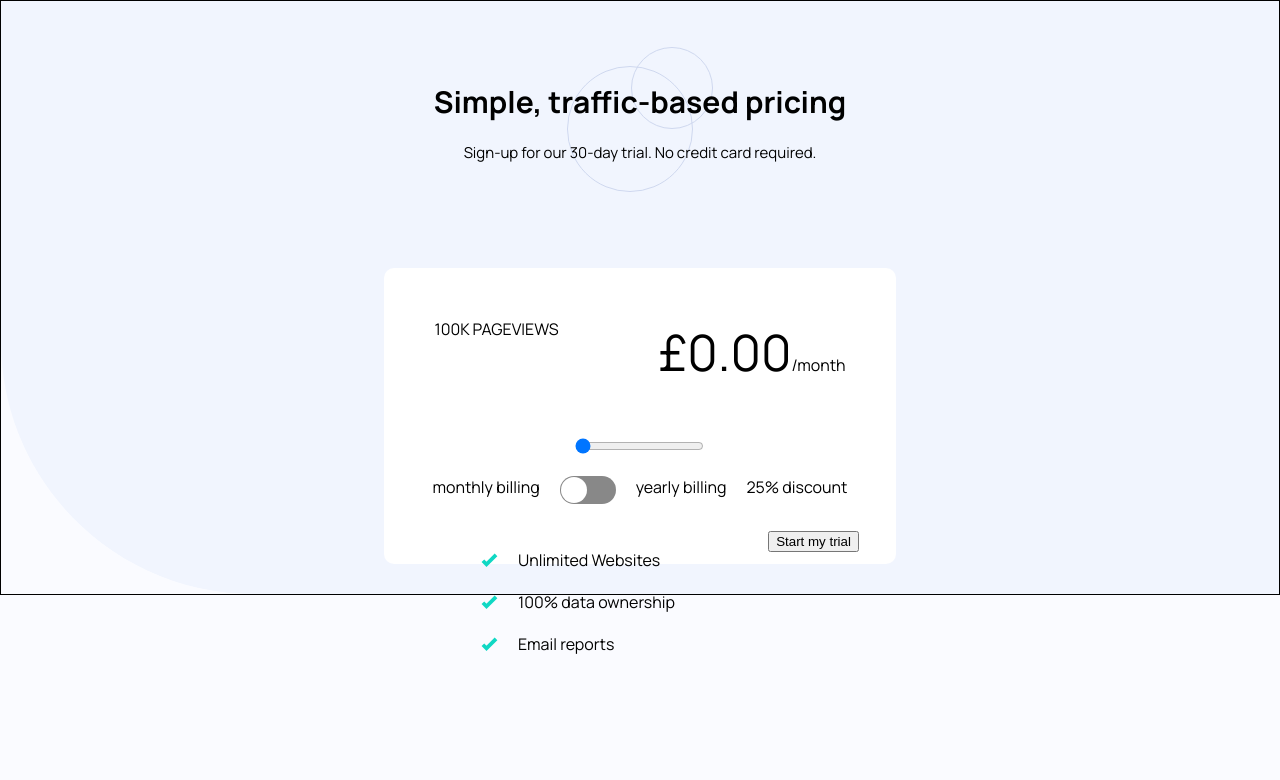
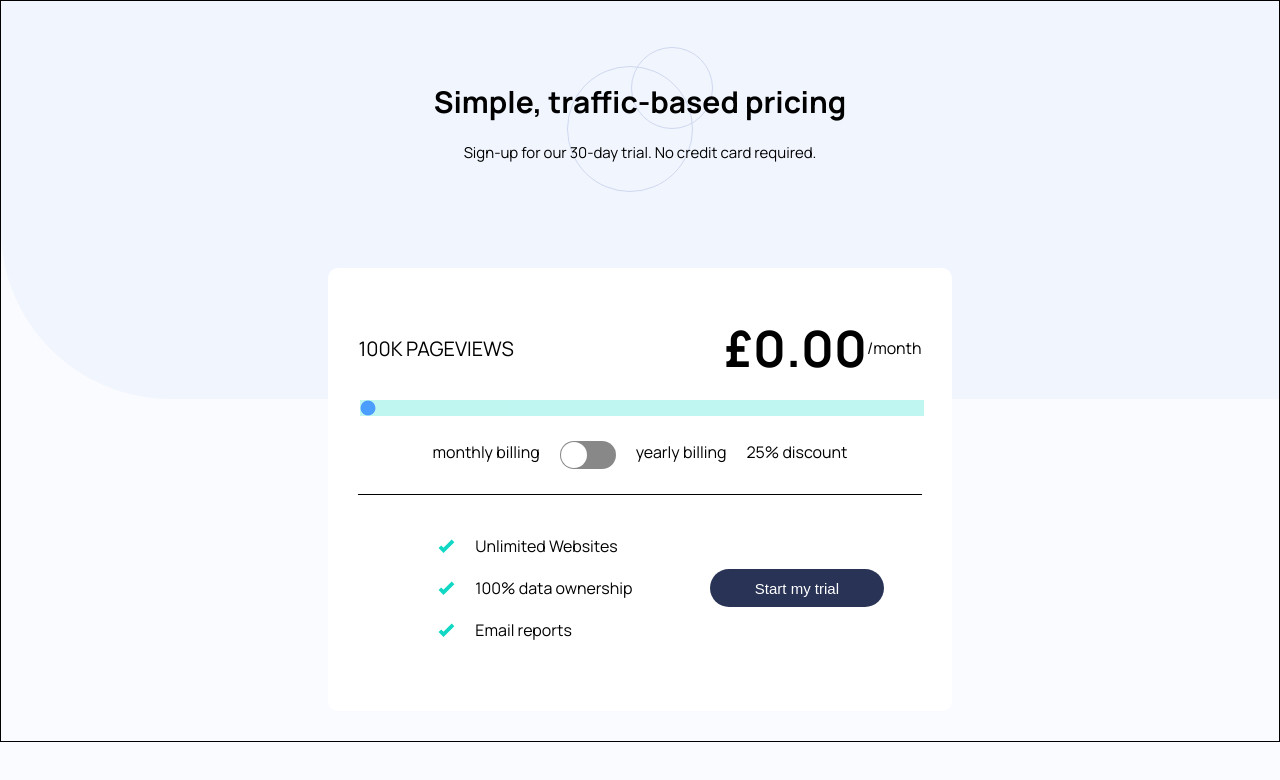
Before and after one commit to 11ma/pricing-component, a React (Create React App) app: page / in a window 1280 px wide. Shown: the top 780 px of the page. Built offline with nearby package versions, Linux system fonts and the light colour scheme.

Commit message:
styled pricing container and info

```diff
--- a/src/components/Pricing.js
+++ b/src/components/Pricing.js
@@ -5,6 +5,7 @@ import {
   Container,
   PriceContainer,
   PageViews,
+  PriceMonthYear,
   Price,
   MonthYear,
   Slider,
@@ -36,11 +37,11 @@ const Pricing = () => {
     <div className={Container}>
       <div className={PriceContainer}>
         <p className={PageViews}>100K PAGEVIEWS</p>
-        <p>
+        <p className={PriceMonthYear}>
           <span className={Price}>
             £{Number.parseFloat(applyDiscount()).toFixed(2)}
-          </span>
-          /<span className={MonthYear}>{checkMonthOrYear()}</span>
+          </span>{" "}
+          / <span className={MonthYear}>{checkMonthOrYear()}</span>
         </p>
       </div>
       <input
--- a/src/modules/Pricing.module.scss
+++ b/src/modules/Pricing.module.scss
@@ -1,30 +1,46 @@
 .Container {
   // border: 1px solid black;
-  display: flex;
-  flex-direction: column;
-  align-items: center;
-  justify-content: center;
+  // display: flex;
+  // flex-direction: column;
+  // align-items: center;
+  // justify-content: center;
 
   .PriceContainer {
+    // border: 1px solid black;
     display: flex;
+    align-items: center;
+    justify-content: space-between;
+
+    .PageViews {
+      font-size: 20px;
+    }
+
+    .PriceMonthYear {
+      display: flex;
+      justify-content: center;
+      align-items: center;
+    }
+
+    .Price {
+      font-size: 50px;
+      font-weight: 700;
+    }
   }
   .PriceContainer > * {
-    margin: 50px;
+    // margin: 50px;
+    // padding: 50px;
   }
 
-  .Price {
-    font-size: 50px;
+  .Slider {
+    -webkit-appearance: none;
+    width: 100%;
+    // height: 25px;
+    background: hsl(174, 77%, 80%);
+    outline: none;
+    opacity: 0.7;
+    -webkit-transition: 0.2s;
+    transition: opacity 0.2s;
   }
-  // .Slider {
-  //   -webkit-appearance: none;
-  //   width: 100%;
-  //   height: 25px;
-  //   background: hsl(174, 77%, 80%);
-  //   outline: none;
-  //   opacity: 0.7;
-  //   -webkit-transition: 0.2s;
-  //   transition: opacity 0.2s;
-  // }
 
   // .Slider:hover {
   //   opacity: 1;
@@ -50,6 +66,7 @@
     display: flex;
     // border: 1px solid black;
     margin: 10px;
+    justify-content: center;
   }
 
   .Billings > * {
--- a/src/modules/PricingComponent.module.scss
+++ b/src/modules/PricingComponent.module.scss
@@ -2,12 +2,13 @@
   border: 1px solid black;
   display: flex;
   flex-direction: column;
-  justify-content: center;
+  // justify-content: center;
   align-items: center;
   background-image: url(../images/bg-pattern.svg);
-  // background-position: center;
+  background-position: top;
   background-repeat: no-repeat;
-  background-size: cover;
+  background-size: 100%;
+  // height: 100vh;
 
   .Intro {
     background-image: url(../images/pattern-circles.svg);
@@ -18,8 +19,7 @@
 
     h1 {
       font-size: 30px;
-      font-weight: 800;
-      // margin: 30px;
+      font-weight: 700;
     }
     p {
       font-size: 15px;
@@ -33,6 +33,10 @@
     // padding: 50px;
   }
 
+  .PricingBody > * {
+    // border: 1px solid black;
+  }
+
   .InfoBody,
   .InfoText,
   .InfoText > * {
@@ -41,6 +45,11 @@
 
   .InfoBody {
     justify-content: space-around;
+    border-top: 1px solid black;
+  }
+
+  .InfoBody > * {
+    margin: 30px;
   }
 
   .InfoText {
@@ -51,17 +60,33 @@
     align-items: center;
   }
 
-  .InfoText,
-  li > * {
+  .InfoText li > * {
     margin: 10px;
   }
 
-  .InfoText,
-  img {
+  .InfoText img {
     height: 15px;
+  }
+
+  .InfoBtn {
+    align-self: center;
+  }
+
+  .InfoBtn button {
+    margin: 0.5em;
+    background-color: hsl(227, 35%, 25%);
+    border: none;
+    color: hsl(0, 0%, 100%);
+    padding: 0.7em 3em;
+    text-align: center;
+    display: inline-block;
+    font-size: 15px;
+    cursor: pointer;
+    border-radius: 20px;
   }
 }
 
 .Container > * {
   margin: 30px;
+  padding: 30px;
 }
```
